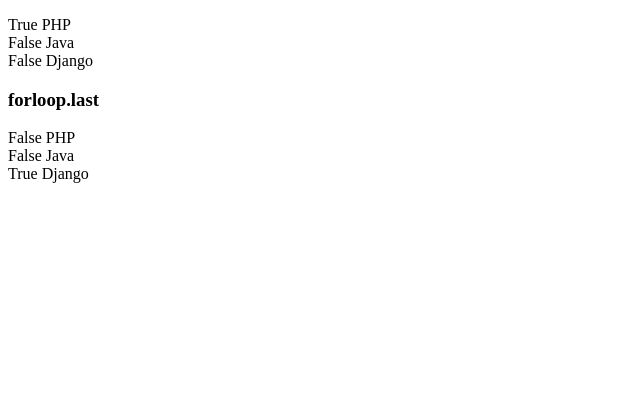
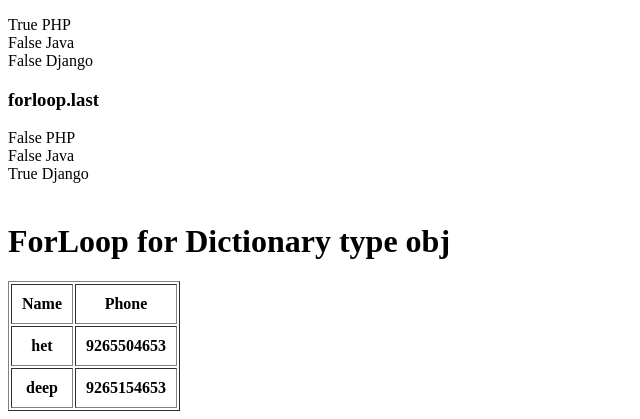
Before and after one commit to prajapatihet/firstproject, a Django app: page / in a window 1280 px wide. Shown: the part 545-964 px from the top of the page, without its empty margins (0-640 px from the left). Before the commit the page ends 728 px from the top, so only its background shows below. Run offline with Django 5.2, Linux system fonts and the light colour scheme; lists and menus that the app fills with data are empty.

Commit message:
forloop for dictionary

```diff
--- a/firstproject/views.py
+++ b/firstproject/views.py
@@ -6,7 +6,7 @@
         'title': 'Home New Page',
         'bdata' : 'Welcome to Home Pages',
         'clist': ['PHP','Java','Django'],
-        'student-details':[
+        'student_details':[
             {'name':'het','phone':'9265504653'},
             {'name':'deep','phone':'9265154653'},
         ]
--- a/templates/index.html
+++ b/templates/index.html
@@ -28,7 +28,21 @@
             {% for n in clist %}<div>{{forloop.last}} {{n}}</div>{% endfor %}
 
         </br>
+        <h1>ForLoop for Dictionary type obj</h1>
 
+        <table border='1' cellpadding='10'>
+            <tr>
+                <th>Name</th>
+                <th>Phone</th>
+            </tr>
+
+            {% for d in student_details %}
+            <tr>
+                <th>{{d.name}}</th>
+                <th>{{d.phone}}</th>
+            </tr>
+            {% endfor %}
+        </table>
         </div>
     </body>
 </html>
```
